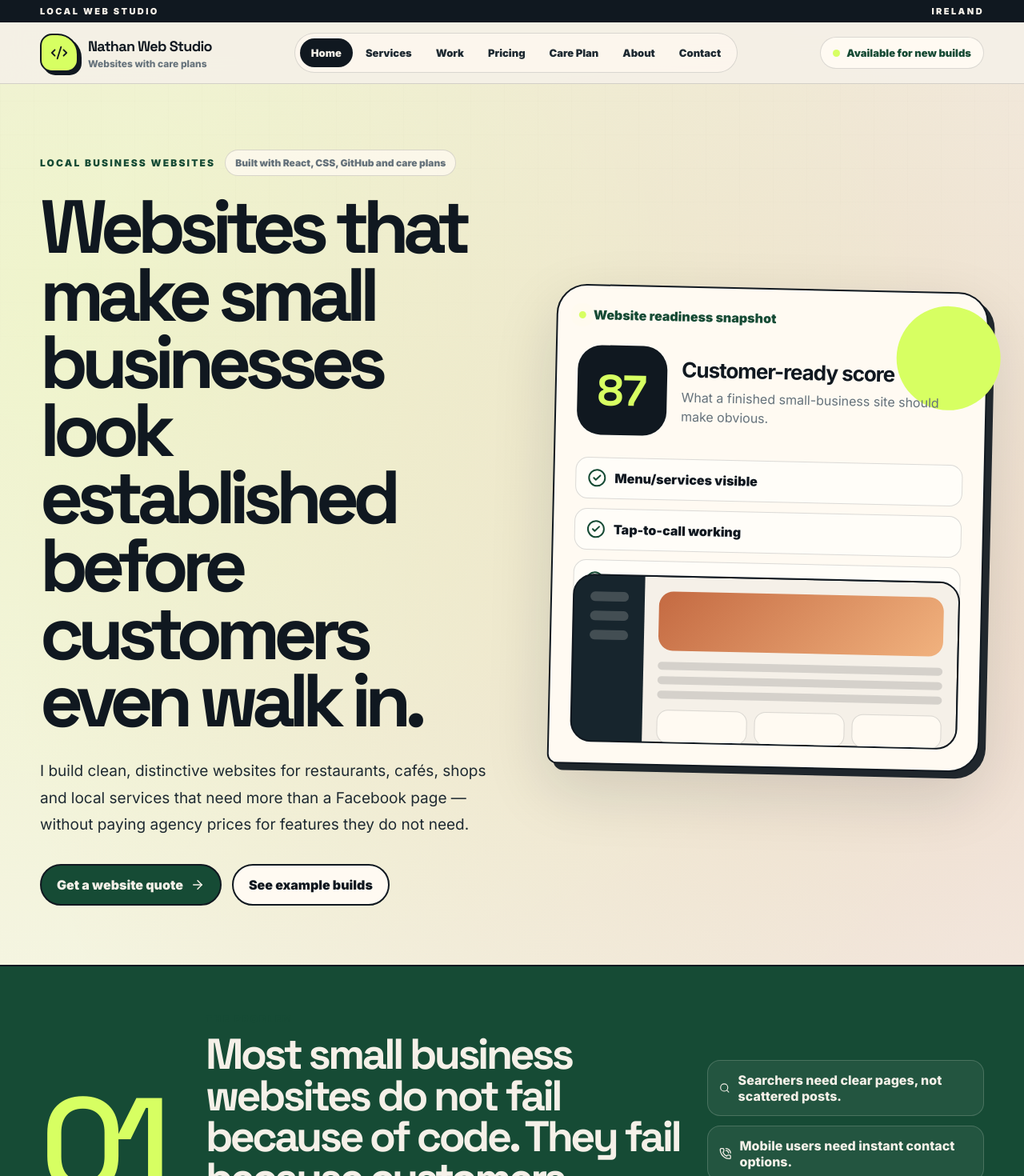
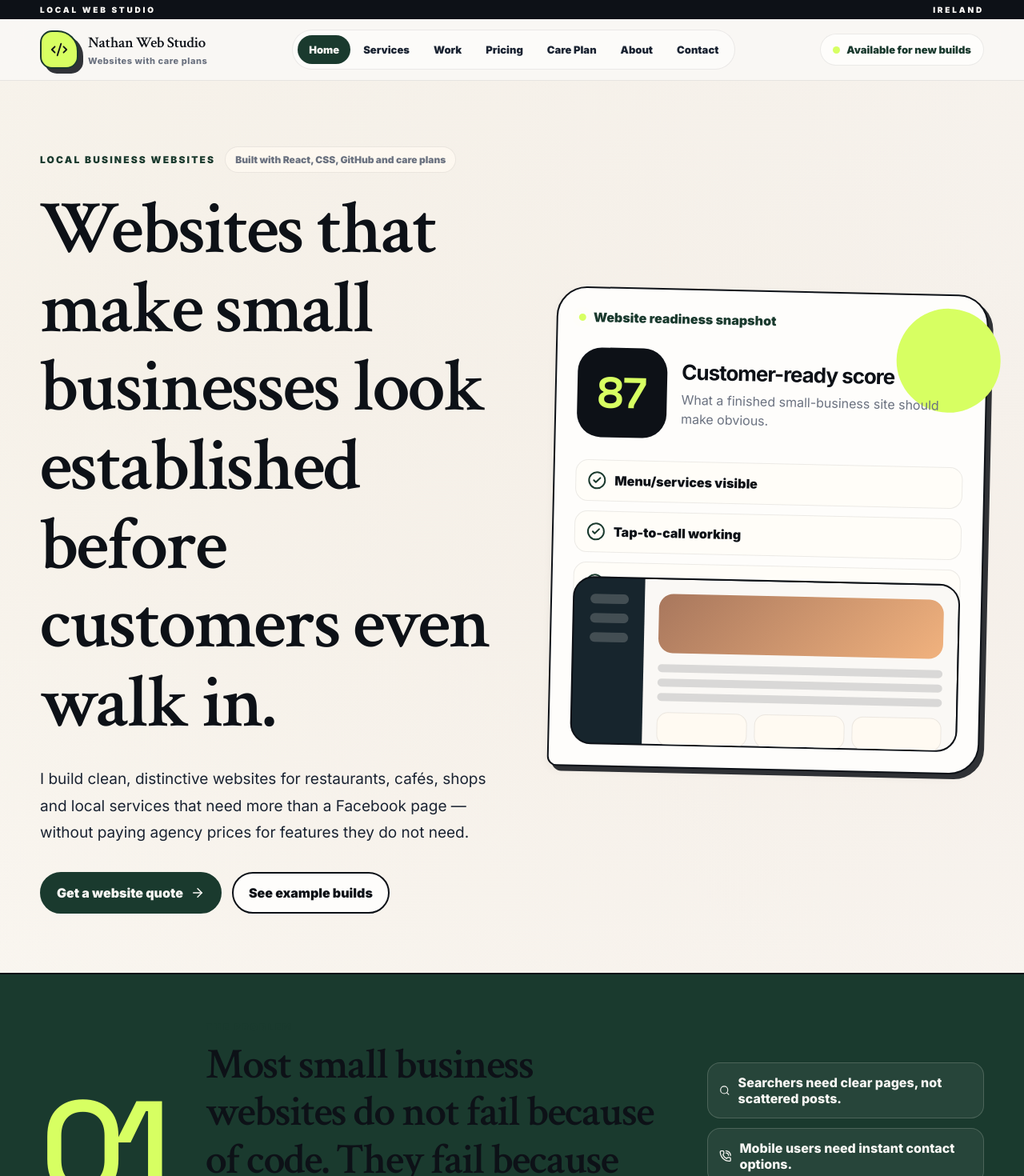
Before and after one commit to NathanMcCormack2/Nathan_Web, a React (Vite) app: page / in a window 1280 px wide. Shown: the top 1470 px of the page at 80% size. Built offline with nearby package versions, Linux system fonts and the light colour scheme.

Commit message:
imporving

```diff
--- a/src/styles/global.css
+++ b/src/styles/global.css
@@ -1,20 +1,22 @@
-@import url('https://fonts.googleapis.com/css2?family=Inter:wght@400;500;600;700;800;900&family=Space+Grotesk:wght@500;600;700&display=swap');
+@import url('https://fonts.googleapis.com/css2?family=Inter:wght@400;500;600;700;800;900&family=Space+Grotesk:wght@500;600;700&family=Crimson+Text:wght@400;600&display=swap');
 
 :root {
-  --paper: #f5f0e8;
-  --paper-2: #ece3d7;
-  --ink: #101820;
-  --ink-2: #1e2a32;
-  --muted: #65727b;
-  --line: rgba(16, 24, 32, 0.15);
-  --panel: #fffaf2;
-  --green: #164b35;
-  --green-2: #0f3628;
+  --paper: #faf8f5;
+  --paper-2: #f0ebe3;
+  --ink: #0d1117;
+  --ink-2: #1a2332;
+  --muted: #6b7280;
+  --line: rgba(13, 17, 23, 0.08);
+  --panel: #fefdfb;
+  --forest: #1a3a2e;
+  --forest-dark: #0f2620;
+  --accent: #c9a961;
+  --warm-accent: #d4a574;
   --lime: #d7ff62;
-  --clay: #c46a42;
-  --blue: #4667ff;
-  --shadow: 0 30px 80px rgba(16, 24, 32, 0.14);
-  --sharp-shadow: 8px 8px 0 rgba(16, 24, 32, 0.92);
+  --clay: #a8775d;
+  --shadow: 0 20px 60px rgba(13, 17, 23, 0.08);
+  --subtle-shadow: 0 4px 12px rgba(13, 17, 23, 0.05);
+  --char-shadow: 6px 6px 0 rgba(13, 17, 23, 0.85);
   --radius-xl: 34px;
   --radius-lg: 24px;
   --radius-md: 16px;
@@ -27,21 +29,21 @@ body {
   margin: 0;
   color: var(--ink);
   background:
-    radial-gradient(circle at 8% 8%, rgba(215, 255, 98, 0.22), transparent 30%),
-    radial-gradient(circle at 92% 16%, rgba(196, 106, 66, 0.16), transparent 28%),
-    linear-gradient(180deg, var(--paper), #f8f5ee 38%, var(--paper));
+    radial-gradient(circle at 8% 8%, rgba(201, 169, 97, 0.08), transparent 40%),
+    radial-gradient(circle at 92% 16%, rgba(168, 119, 93, 0.06), transparent 35%),
+    linear-gradient(180deg, var(--paper), #fdfbf8 40%, var(--paper));
 }
 body::before {
   content: "";
   position: fixed;
   inset: 0;
   pointer-events: none;
-  opacity: 0.42;
+  opacity: 0.18;
   background-image:
-    linear-gradient(rgba(16, 24, 32, 0.04) 1px, transparent 1px),
-    linear-gradient(90deg, rgba(16, 24, 32, 0.04) 1px, transparent 1px);
+    linear-gradient(rgba(13, 17, 23, 0.03) 1px, transparent 1px),
+    linear-gradient(90deg, rgba(13, 17, 23, 0.03) 1px, transparent 1px);
   background-size: 42px 42px;
-  mask-image: linear-gradient(to bottom, rgba(0,0,0,0.75), transparent 80%);
+  mask-image: linear-gradient(to bottom, rgba(0,0,0,0.6), transparent 85%);
   z-index: -1;
 }
 
@@ -59,19 +61,19 @@ main { flex: 1; }
   position: sticky;
   top: 0;
   z-index: 100;
-  background: rgba(245, 240, 232, 0.86);
+  background: rgba(250, 248, 245, 0.88);
   border-bottom: 1px solid var(--line);
   backdrop-filter: blur(20px);
 }
 .header-rail {
   display: flex;
   justify-content: space-between;
-  padding: 7px max(18px, calc((100vw - 1180px) / 2));
+  padding: 6px max(18px, calc((100vw - 1180px) / 2));
   background: var(--ink);
   color: var(--paper);
-  font-size: 11px;
+  font-size: 10px;
   font-weight: 900;
-  letter-spacing: 0.22em;
+  letter-spacing: 0.28em;
   text-transform: uppercase;
 }
 .header-inner {
@@ -96,23 +98,25 @@ main { flex: 1; }
   height: 48px;
   display: grid;
   place-items: center;
-  border: 2px solid var(--ink);
+  border: 2px solid var(--forest);
   border-radius: 15px 26px 15px 15px;
   background: var(--lime);
-  box-shadow: 4px 4px 0 var(--ink);
+  box-shadow: var(--char-shadow);
 }
 .brand-text strong {
   display: block;
-  font-family: "Space Grotesk", Inter, sans-serif;
-  font-size: 18px;
-  letter-spacing: -0.04em;
+  font-family: "Crimson Text", Georgia, serif;
+  font-size: 19px;
+  font-weight: 600;
+  letter-spacing: -0.02em;
 }
 .brand-text small {
   display: block;
   margin-top: 3px;
   color: var(--muted);
   font-weight: 800;
-  font-size: 12px;
+  font-size: 11px;
+  letter-spacing: 0.05em;
 }
 .desktop-nav {
   justify-self: center;
@@ -122,7 +126,7 @@ main { flex: 1; }
   padding: 6px;
   border: 1px solid var(--line);
   border-radius: 999px;
-  background: rgba(255, 250, 242, 0.68);
+  background: rgba(254, 253, 251, 0.72);
 }
 .nav-link {
   position: relative;
@@ -133,10 +137,14 @@ main { flex: 1; }
   border-radius: 999px;
   font-size: 13px;
   font-weight: 900;
+  transition: all 0.25s ease;
 }
 .nav-link.is-active {
-  background: var(--ink);
+  background: var(--forest);
   color: var(--paper);
+}
+.nav-link:hover:not(.is-active) {
+  color: var(--forest);
 }
 .availability-pill {
   display: inline-flex;
@@ -144,29 +152,34 @@ main { flex: 1; }
   gap: 8px;
   border: 1px solid var(--line);
   background: var(--panel);
-  color: var(--green);
+  color: var(--forest);
   border-radius: 999px;
   padding: 11px 15px;
   font-size: 13px;
   font-weight: 900;
+  transition: all 0.3s ease;
+}
+.availability-pill:hover {
+  border-color: var(--forest);
+  background: var(--paper-2);
 }
 .pulse-dot {
   width: 9px;
   height: 9px;
   border-radius: 999px;
   background: var(--lime);
-  box-shadow: 0 0 0 0 rgba(215, 255, 98, 0.85);
+  box-shadow: 0 0 0 0 rgba(215, 255, 98, 0.7);
   animation: pulse 1.8s infinite;
 }
 @keyframes pulse {
-  70% { box-shadow: 0 0 0 10px rgba(215, 255, 98, 0); }
+  70% { box-shadow: 0 0 0 8px rgba(215, 255, 98, 0); }
   100% { box-shadow: 0 0 0 0 rgba(215, 255, 98, 0); }
 }
-.mobile-toggle { display: none; border: 2px solid var(--ink); background: var(--panel); border-radius: 14px; padding: 10px; box-shadow: 3px 3px 0 var(--ink); }
+.mobile-toggle { display: none; border: 2px solid var(--ink); background: var(--panel); border-radius: 14px; padding: 10px; box-shadow: var(--char-shadow); }
 .mobile-nav-wrap { border-top: 1px solid var(--line); background: var(--paper); padding: 14px 0; }
 .mobile-nav { display: grid; gap: 8px; }
-.mobile-nav-link { border: 1px solid var(--line); background: var(--panel); color: var(--ink); border-radius: 16px; padding: 14px; text-align: left; font-weight: 900; }
-.mobile-nav-link.is-active { background: var(--ink); color: var(--paper); }
+.mobile-nav-link { border: 1px solid var(--line); background: var(--panel); color: var(--ink); border-radius: 16px; padding: 14px; text-align: left; font-weight: 900; transition: all 0.25s ease; }
+.mobile-nav-link.is-active { background: var(--forest); color: var(--paper); }
 
 /* Buttons and shared */
 .btn {
@@ -178,24 +191,46 @@ main { flex: 1; }
   justify-content: center;
   gap: 9px;
   font-weight: 950;
-  transition: transform 0.18s ease, box-shadow 0.18s ease, background 0.18s ease;
+  transition: transform 0.22s ease, box-shadow 0.22s ease, background 0.22s ease, color 0.22s ease;
 }
-.btn:hover { transform: translate(-2px, -2px); box-shadow: 5px 5px 0 var(--ink); }
-.btn-primary { background: var(--green); color: var(--paper); }
-.btn-outline { background: var(--panel); color: var(--ink); }
-.btn-inverted { background: var(--lime); color: var(--ink); }
+.btn:hover {
+  transform: translate(-2px, -2px);
+  box-shadow: 5px 5px 0 var(--ink);
+}
+.btn-primary {
+  background: var(--forest);
+  color: var(--paper);
+  border-color: var(--forest);
+}
+.btn-primary:hover {
+  background: var(--forest-dark);
+  border-color: var(--forest-dark);
+}
+.btn-outline {
+  background: var(--panel);
+  color: var(--ink);
+  border-color: var(--ink);
+}
+.btn-outline:hover {
+  background: var(--paper-2);
+}
+.btn-inverted {
+  background: var(--lime);
+  color: var(--ink);
+  border-color: var(--lime);
+}
 .eyebrow {
   display: inline-flex;
   align-items: center;
   gap: 8px;
   margin: 0;
-  color: var(--green);
+  color: var(--forest);
   font-size: 12px;
   font-weight: 950;
   letter-spacing: 0.18em;
   text-transform: uppercase;
 }
-.eyebrow.dark { color: var(--lime); }
+.eyebrow.dark { color: var(--accent); }
 .section-pad { padding: 92px 0; }
 .section-heading {
   width: min(820px, 100%);
@@ -211,13 +246,14 @@ main { flex: 1; }
 .care-plan-breakdown h2,
 .about-copy-card h2,
 .tool-stack-inner h2 {
-  font-family: "Space Grotesk", Inter, sans-serif;
-  font-weight: 700;
-  letter-spacing: -0.065em;
-  line-height: 0.96;
+  font-family: "Crimson Text", Georgia, serif;
+  font-weight: 600;
+  font-size: clamp(32px, 5.5vw, 64px);
+  letter-spacing: -0.028em;
+  line-height: 1.1;
   margin: 12px 0 0;
+  color: var(--ink);
 }
-.section-heading h2 { font-size: clamp(34px, 5vw, 60px); }
 .section-heading p:not(.eyebrow), .intro-copy {
   margin: 18px 0 0;
   color: var(--muted);
@@ -251,12 +287,13 @@ main { flex: 1; }
   font-weight: 900;
 }
 .hero-copy-block h1 {
-  font-family: "Space Grotesk", Inter, sans-serif;
+  font-family: "Crimson Text", Georgia, serif;
   font-size: clamp(48px, 8vw, 94px);
-  line-height: 0.9;
-  letter-spacing: -0.085em;
+  line-height: 1.05;
+  letter-spacing: -0.025em;
   margin: 0;
   max-width: 900px;
+  font-weight: 600;
 }
 .hero-copy-block p {
   width: min(680px, 100%);
@@ -272,7 +309,7 @@ main { flex: 1; }
   border: 2px solid var(--ink);
   border-radius: 38px 38px 38px 12px;
   background: var(--panel);
-  box-shadow: var(--sharp-shadow), var(--shadow);
+  box-shadow: var(--char-shadow), var(--subtle-shadow);
   padding: 26px;
   transform: rotate(1.25deg);
 }
@@ -291,7 +328,7 @@ main { flex: 1; }
   align-items: center;
   gap: 9px;
   font-weight: 950;
-  color: var(--green);
+  color: var(--forest);
 }
 .audit-score-wrap {
   margin-top: 28px;
@@ -325,7 +362,7 @@ main { flex: 1; }
   border-radius: 16px;
   font-weight: 850;
 }
-.audit-checks svg { color: var(--green); }
+.audit-checks svg { color: var(--forest); }
 .mini-site-frame {
   position: absolute;
   left: 26px;
@@ -351,7 +388,7 @@ main { flex: 1; }
 .split-statement-section {
   border-top: 2px solid var(--ink);
   border-bottom: 2px solid var(--ink);
-  background: var(--green);
+  background: var(--forest);
   color: var(--paper);
   padding: 54px 0;
 }
@@ -382,7 +419,7 @@ main { flex: 1; }
   border-radius: 36px 36px 14px 36px;
   background: var(--panel);
   padding: 24px;
-  box-shadow: 6px 6px 0 rgba(16, 24, 32, 0.9);
+  box-shadow: var(--char-shadow);
 }
 .business-type-card:nth-child(2) { transform: translateY(26px); border-radius: 14px 36px 36px 36px; }
 .business-type-card:nth-child(3) { border-radius: 36px 14px 36px 36px; }
@@ -398,7 +435,7 @@ main { flex: 1; }
 .business-type-card h3 { font-family: "Space Grotesk"; font-size: 26px; letter-spacing: -0.04em; margin: 18px 0; }
 .problem-build { display: grid; gap: 12px; }
 .problem-build div { padding-top: 14px; border-top: 1px solid var(--line); }
-.problem-build span { display: block; font-size: 11px; letter-spacing: .18em; color: var(--green); text-transform: uppercase; font-weight: 950; }
+.problem-build span { display: block; font-size: 11px; letter-spacing: .18em; color: var(--forest); text-transform: uppercase; font-weight: 950; }
 .problem-build p { color: var(--muted); line-height: 1.58; margin: 7px 0 0; }
 .studio-strip { overflow: hidden; border-block: 2px solid var(--ink); background: var(--ink); color: var(--lime); }
 .studio-strip-track { display: flex; gap: 34px; width: max-content; padding: 18px 0; animation: marquee 22s linear infinite; }
@@ -426,7 +463,7 @@ main { flex: 1; }
   font-weight: 700;
   line-height: 1;
 }
-.feature-icon { width: 48px; height: 48px; border-radius: 16px; background: var(--green); color: var(--paper); display: grid; place-items: center; }
+.feature-icon { width: 48px; height: 48px; border-radius: 16px; background: var(--forest); color: var(--paper); display: grid; place-items: center; }
 .feature-panel h3 { font-family: "Space Grotesk"; font-size: 24px; letter-spacing: -0.04em; margin: 18px 0 10px; }
 .feature-panel p { margin: 0; color: var(--muted); line-height: 1.62; }
 .cta-slab { padding: 92px 0; background: var(--ink); color: var(--paper); }
@@ -483,7 +520,7 @@ main { flex: 1; }
   padding: 22px 18px 10px;
   min-height: 280px;
 }
-.roadmap-item span { font-family: "Space Grotesk"; font-size: 42px; font-weight: 700; color: var(--clay); letter-spacing: -0.06em; }
+.roadmap-item span { font-family: "Space Grotesk", Inter, sans-serif; font-size: 42px; font-weight: 700; color: var(--warm-accent); letter-spacing: -0.06em; }
 .roadmap-item h3 { font-family: "Space Grotesk"; font-size: 24px; letter-spacing: -0.04em; margin: 14px 0 10px; }
 .roadmap-item p { color: var(--muted); line-height: 1.62; margin: 0; }
 .included-not-included { display: grid; grid-template-columns: 1fr 1fr; gap: 24px; }
@@ -497,7 +534,7 @@ main { flex: 1; }
 .included-not-included h2 { font-family: "Space Grotesk"; font-size: 38px; letter-spacing: -0.06em; line-height: 1; margin: 12px 0 20px; }
 .included-not-included ul { margin: 0; padding: 0; display: grid; gap: 12px; list-style: none; }
 .included-not-included li { display: flex; align-items: center; gap: 9px; font-weight: 850; }
-.included-not-included svg { color: var(--green); }
+.included-not-included svg { color: var(--forest); }
 
 /* Work */
 .work-index-section { display: grid; grid-template-columns: 1fr 1fr; gap: 20px; padding: 28px 0 52px; }
@@ -521,7 +558,7 @@ main { flex: 1; }
   border-radius: 42px;
   background: var(--panel);
   overflow: hidden;
-  box-shadow: var(--sharp-shadow);
+  box-shadow: var(--char-shadow);
 }
 .case-study-card:nth-child(even) { grid-template-columns: 0.9fr 1.1fr; }
 .case-study-card:nth-child(even) .case-image-slot { order: 2; }
@@ -529,7 +566,7 @@ main { flex: 1; }
   min-height: 430px;
   background:
     linear-gradient(135deg, rgba(16, 24, 32, 0.06) 25%, transparent 25%) 0 0 / 28px 28px,
-    linear-gradient(135deg, var(--green), #2f7758);
+    linear-gradient(135deg, var(--forest), #2f7758);
   color: var(--paper);
   padding: 24px;
   display: flex;
@@ -551,7 +588,7 @@ main { flex: 1; }
 .case-content p:not(.eyebrow) { color: var(--muted); font-size: 18px; line-height: 1.7; }
 .tag-cloud { display: flex; flex-wrap: wrap; gap: 9px; margin: 24px 0; }
 .tag-cloud span { border: 1px solid var(--line); background: #fffdf8; border-radius: 999px; padding: 8px 12px; font-weight: 850; font-size: 13px; }
-.text-link { border: 0; background: transparent; color: var(--green); font-weight: 950; display: inline-flex; gap: 8px; align-items: center; padding: 0; }
+.text-link { border: 0; background: transparent; color: var(--forest); font-weight: 950; display: inline-flex; gap: 8px; align-items: center; padding: 0; }
 .work-cta-panel {
   margin-bottom: 92px;
   display: grid;
@@ -575,7 +612,7 @@ main { flex: 1; }
   border-radius: 34px 10px 34px 34px;
   background: var(--lime);
   padding: 28px;
-  box-shadow: 6px 6px 0 var(--ink);
+  box-shadow: var(--char-shadow);
 }
 .pricing-side-note h2 { font-size: 39px; }
 .pricing-side-note p:not(.eyebrow) { line-height: 1.68; }
@@ -589,8 +626,8 @@ main { flex: 1; }
   display: flex;
   flex-direction: column;
 }
-.pricing-card.is-featured { background: var(--green); color: var(--paper); transform: translateY(-18px); box-shadow: var(--sharp-shadow); }
-.pricing-topline { display: flex; justify-content: space-between; gap: 12px; font-size: 11px; text-transform: uppercase; letter-spacing: .14em; font-weight: 950; color: var(--clay); }
+.pricing-card.is-featured { background: var(--forest); color: var(--paper); transform: translateY(-18px); box-shadow: var(--char-shadow); }
+.pricing-topline { display: flex; justify-content: space-between; gap: 12px; font-size: 11px; text-transform: uppercase; letter-spacing: .14em; font-weight: 950; color: var(--warm-accent); }
 .pricing-card.is-featured .pricing-topline { color: var(--lime); }
 .pricing-card h3 { font-family: "Space Grotesk"; font-size: 32px; letter-spacing: -0.05em; line-height: 1; margin: 22px 0 10px; }
 .price { font-family: "Space Grotesk"; font-size: 44px; font-weight: 700; letter-spacing: -0.07em; margin: 0; }
@@ -598,14 +635,14 @@ main { flex: 1; }
 .pricing-card.is-featured .best-for { color: rgba(245,240,232,.76); }
 .pricing-card ul { list-style: none; display: grid; gap: 12px; padding: 0; margin: 18px 0 24px; }
 .pricing-card li { display: flex; gap: 9px; line-height: 1.45; font-weight: 760; }
-.pricing-card li svg { color: var(--green); flex: 0 0 auto; }
+.pricing-card li svg { color: var(--forest); flex: 0 0 auto; }
 .pricing-card.is-featured li svg { color: var(--lime); }
 .pricing-card .btn { margin-top: auto; width: 100%; }
 .value-comparison { display: grid; grid-template-columns: 1fr 1fr; gap: 20px; padding-bottom: 88px; }
 .comparison-card { border-radius: 34px; padding: 30px; border: 2px solid var(--ink); }
 .comparison-card.bad { background: #eaded0; }
-.comparison-card.good { background: var(--lime); box-shadow: 6px 6px 0 var(--ink); }
-.comparison-card span { text-transform: uppercase; letter-spacing: .16em; font-size: 12px; font-weight: 950; color: var(--green); }
+.comparison-card.good { background: var(--lime); box-shadow: var(--char-shadow); }
+.comparison-card span { text-transform: uppercase; letter-spacing: .16em; font-size: 12px; font-weight: 950; color: var(--forest); }
 .comparison-card h3 { font-family: "Space Grotesk"; font-size: 38px; letter-spacing: -0.06em; line-height: 1; margin: 12px 0; }
 .comparison-card p { color: var(--ink-2); line-height: 1.65; }
 .faq-section { background: var(--paper-2); padding: 86px 0; border-top: 1px solid var(--line); }
@@ -623,7 +660,7 @@ main { flex: 1; }
   border-radius: 40px;
   background: #16222a;
   color: var(--paper);
-  box-shadow: var(--sharp-shadow);
+  box-shadow: var(--char-shadow);
   overflow: hidden;
 }
 .dashboard-topbar { display: flex; align-items: center; gap: 8px; padding: 18px 24px; border-bottom: 1px solid rgba(245,240,232,.12); }
@@ -646,7 +683,7 @@ main { flex: 1; }
   border-radius: 30px;
   padding: 25px;
 }
-.maintenance-card svg { color: var(--green); }
+.maintenance-card svg { color: var(--forest); }
 .maintenance-card h3 { font-family: "Space Grotesk"; font-size: 25px; letter-spacing: -0.04em; margin: 18px 0 9px; }
 .maintenance-card p { color: var(--muted); line-height: 1.62; margin: 0; }
 .care-plan-breakdown {
@@ -659,7 +696,7 @@ main { flex: 1; }
   background: var(--lime);
   padding: 38px;
   margin-bottom: 88px;
-  box-shadow: 6px 6px 0 var(--ink);
+  box-shadow: var(--char-shadow);
 }
 .care-plan-breakdown h2 { font-size: 44px; }
 .care-plan-breakdown > p { font-size: 19px; line-height: 1.75; margin: 0; }
@@ -672,11 +709,11 @@ main { flex: 1; }
   border-radius: 42px 42px 12px 42px;
   background:
     linear-gradient(135deg, rgba(215,255,98,.24), transparent 36%),
-    linear-gradient(135deg, var(--green), #24363f);
+    linear-gradient(135deg, var(--forest), #24363f);
   color: var(--paper);
   display: grid;
   place-items: center;
-  box-shadow: var(--sharp-shadow);
+  box-shadow: var(--char-shadow);
 }
 .portrait-frame-text { border: 1px dashed rgba(245,240,232,.56); border-radius: 24px; padding: 34px; font-weight: 950; }
 .about-copy-card { border: 1px solid var(--line); background: var(--panel); border-radius: 42px; padding: 42px; }
@@ -684,7 +721,7 @@ main { flex: 1; }
 .about-copy-card p:not(.eyebrow) { color: var(--muted); font-size: 18px; line-height: 1.78; }
 .credibility-grid { display: grid; grid-template-columns: repeat(3, 1fr); gap: 18px; padding-bottom: 88px; }
 .credibility-grid article { border: 2px solid var(--ink); border-radius: 30px; background: var(--panel); padding: 24px; }
-.credibility-grid article:nth-child(2) { background: var(--lime); transform: translateY(22px); box-shadow: 5px 5px 0 var(--ink); }
+.credibility-grid article:nth-child(2) { background: var(--lime); transform: translateY(22px); box-shadow: var(--char-shadow); }
 .credibility-grid h3 { font-family: "Space Grotesk"; font-size: 27px; letter-spacing: -0.04em; margin: 17px 0 9px; }
 .credibility-grid p { color: var(--muted); line-height: 1.6; margin: 0; }
 .tool-stack-section { background: var(--ink); color: var(--paper); padding: 86px 0; }
@@ -702,7 +739,7 @@ main { flex: 1; }
   background: var(--panel);
   border-radius: 42px 12px 42px 42px;
   padding: 30px;
-  box-shadow: var(--sharp-shadow);
+  box-shadow: var(--char-shadow);
 }
 .form-row { display: grid; grid-template-columns: 1fr 1fr; gap: 16px; }
 .brief-form label { display: grid; gap: 8px; margin-bottom: 16px; color: var(--ink); font-weight: 950; }
@@ -715,14 +752,14 @@ main { flex: 1; }
   color: var(--ink);
   outline: none;
 }
-.brief-form input:focus, .brief-form textarea:focus, .brief-form select:focus { border-color: var(--green); box-shadow: 0 0 0 4px rgba(22, 75, 53, .11); }
+.brief-form input:focus, .brief-form textarea:focus, .brief-form select:focus { border-color: var(--forest); box-shadow: 0 0 0 4px rgba(26, 58, 46, .11); }
 .brief-form textarea { resize: vertical; }
 .form-note { color: var(--muted); font-size: 13px; font-weight: 800; }
 .contact-side-panel {
   position: sticky;
   top: 132px;
   border-radius: 12px 42px 42px 42px;
-  background: var(--green);
+  background: var(--forest);
   color: var(--paper);
   padding: 32px;
 }
```
